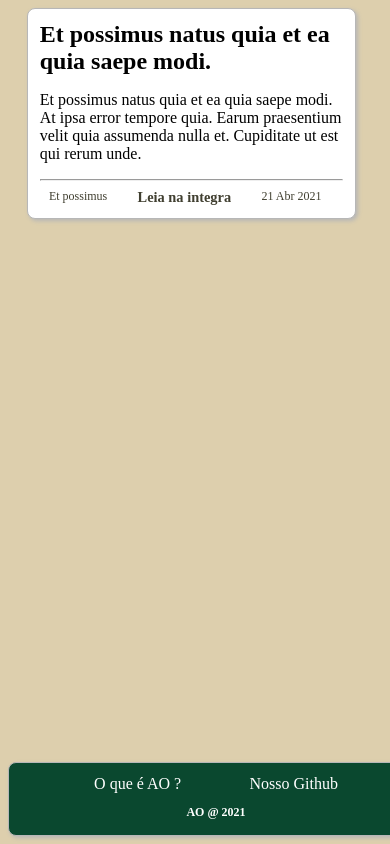
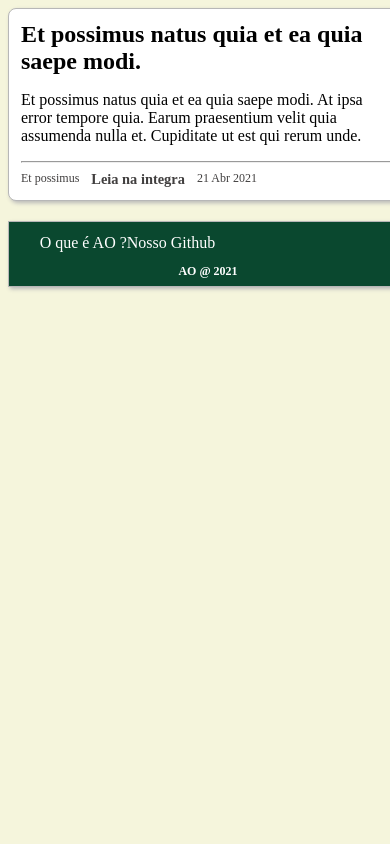
Before and after one commit to gustapinto/projeto_ao_blog, a Django app: page /posts/ in a window 390 px wide. Run offline with Django 3.2, Linux system fonts and the light colour scheme.

Commit message:
Improve styles on mobile devices

```diff
--- a/blog/core/static/core/css/styles.css
+++ b/blog/core/static/core/css/styles.css
@@ -10,53 +10,47 @@
   --rem-layout-large: 60rem;
   --rem-layout-division-small: 1.25rem;
   --rem-layout-division-medium: 2.5rem;
-  --rem-layout-division-large: 5rem;
+  --rem-layout-division-large: 4rem;
 
   --color-white: #fff;
-  --color-beige: #ddcfad;
+  --color-beige: #F5F5DC;
   --color-black: #000;
   --color-green: #0a482f;
-  --color-grey: #403f30;
-  --color-light-grey: #b7b7b7;
+  --color-gray: #413f3f;
+  --color-light-gray: #b7b7b7;
 
-  --shadow: 2px 2px 4px var(--color-light-grey);
-}
-
-@media (max-width: 500px) {
-  :root {
-    --rem-layout-small: 90%;
-    --rem-layout-medium: 100%;
-    --rem-layout-large: 100%;
-  }
-}
-
-@media (max-width: 800px) {
-  :root {
-    --rem-layout-small: 80%;
-    --rem-layout-medium: 90%;
-    --rem-layout-large: 100%;
-  }
+  --shadow: 2px 2px 4px var(--color-light-gray);
 }
 
 .card {
   border-radius: 0.5rem;
   border-width: 0.1rem;
   border-style: solid;
-  border-color: var(--color-light-grey);
+  border-color: var(--color-light-gray);
 }
 
 .footer {
-  height: 3rem;
-  bottom: 0.5rem;
-  position: fixed;
+  bottom: 0;
+  height: 2.5rem;
+}
+
+.nav {
+  height: 2.5rem;
+  top: 0;
+  width: 100%;
 }
 
 .bg-white { background-color: var(--color-white); }
 .bg-black { background-color: var(--color-black); }
 .bg-beige { background-color: var(--color-beige); }
 .bg-green { background-color: var(--color-green); }
-.bg-grey { background-color: var(--color-grey); }
-.bg-light-grey { background-color: var(--color-light-grey); }
+.bg-grey { background-color: var(--color-gray); }
+.bg-light-grey { background-color: var(--color-light-gray); }
+
+.br-rad-none { border-radius: 0; }
+.br-rad-small { border-radius: 0.5rem; }
+.br-rad-medium { border-radius: 1rem; }
+.br-rad-large { border-radius: 1.5rem; }
 
 .bx-shadow { box-shadow: var(--shadow); }
 
@@ -74,13 +68,15 @@
 .dv-w-medium { width: var(--rem-layout-division-medium); }
 .dv-w-large { width: var(--rem-layout-division-large); }
 
-.f-between { justify-content: space-between; }
-.f-around { justify-content: space-around; }
-.f-end { justify-content: flex-end; }
-
 .flt-r { float: right; }
 .flt-l { float: left; }
 .flt-none { float: none; }
+
+.flx-between { justify-content: space-between; }
+.flx-around { justify-content: space-around; }
+.flx-end { justify-content: flex-end; }
+.flx-wrap { flex-wrap: wrap; }
+.flx-basis { flex-basis: 30%; }
 
 .fnt-small { font-size: var(--em-small); }
 .fnt-medium { font-size: var(--em-medium); }
@@ -142,11 +138,55 @@
 .txt-black { color: var(--color-black); }
 .txt-beige { color: var(--color-beige); }
 .txt-green { color: var(--color-green); }
-.txt-grey { color: var(--color-grey); }
-.txt-light-grey { color: var(--color-light-grey); }
+.txt-grey { color: var(--color-gray); }
+.txt-light-grey { color: var(--color-light-gray); }
 .txt-d-none { text-decoration: none; }
 
 .w-al-center { margin: auto; }
 .w-small { width: var(--rem-layout-small); }
 .w-medium { width: var(--rem-layout-medium); }
 .w-large { width: var(--rem-layout-large); }
+.w-full { width: 100%; right: 0; left: 0;}
+
+@media (max-width: 800px) {
+  :root {
+    --rem-layout-small: 80%;
+    --rem-layout-medium: 90%;
+    --rem-layout-large: 100%;
+  }
+
+  .nav,
+  .nav-mob,
+  .footer {
+    left: 0;
+    right: 0;
+    border-radius: 0;
+  }
+
+  .nav,
+  .nav-mob {
+    top: 0;
+    height: 1.25rem;
+  }
+
+  .dv-mob-h-small { height: var(--rem-layout-division-small); }
+  .dv-mob-h-medium { height: var(--rem-layout-division-medium); }
+  .dv-mob-h-large { height: var(--rem-layout-division-large); }
+  .dv-mob-w-small { width: var(--rem-layout-division-small); }
+  .dv-mob-w-medium { width: var(--rem-layout-division-medium); }
+  .dv-mob-w-large { width: var(--rem-layout-division-large); }
+
+  .flx-basis { flex-basis: 45%; }
+
+  .w-mob-full { width: 100%; right: 0; left: 0;}
+}
+
+@media (max-width: 600px) {
+  :root {
+    --rem-layout-small: 90%;
+    --rem-layout-medium: 100%;
+    --rem-layout-large: 100%;
+  }
+
+  .flx-basis { flex-basis: 100%; }
+}
```
